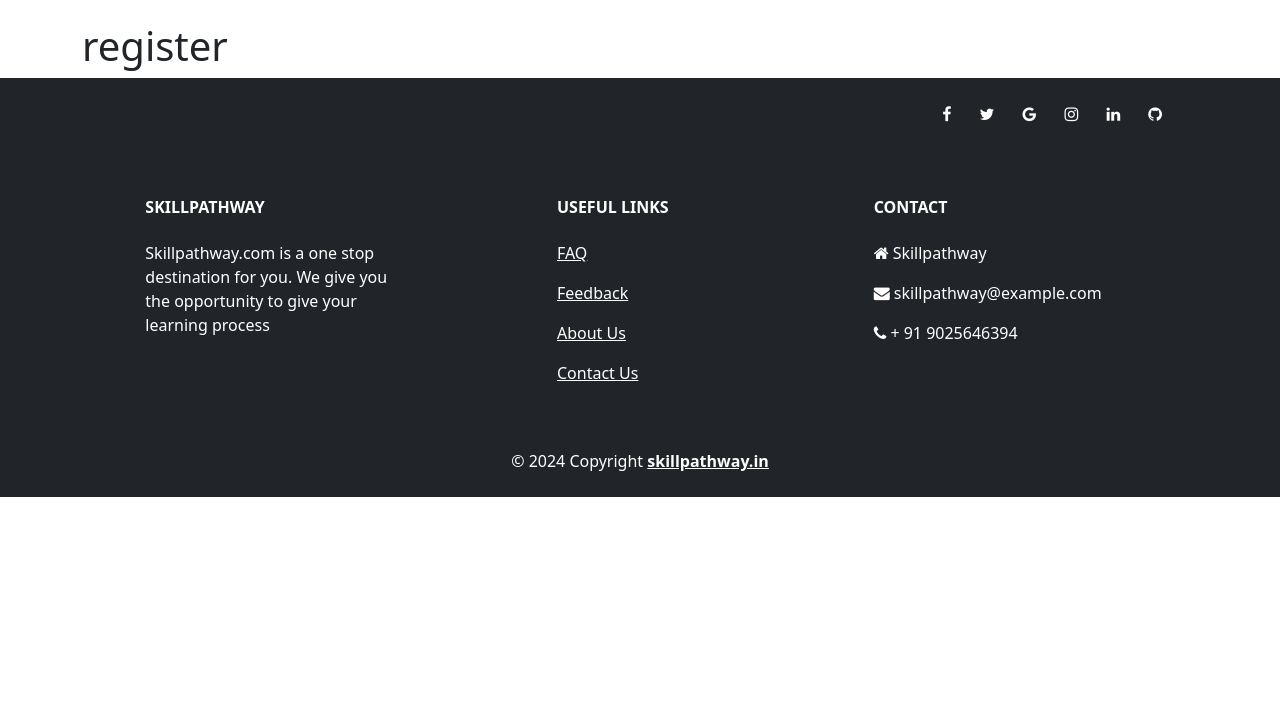
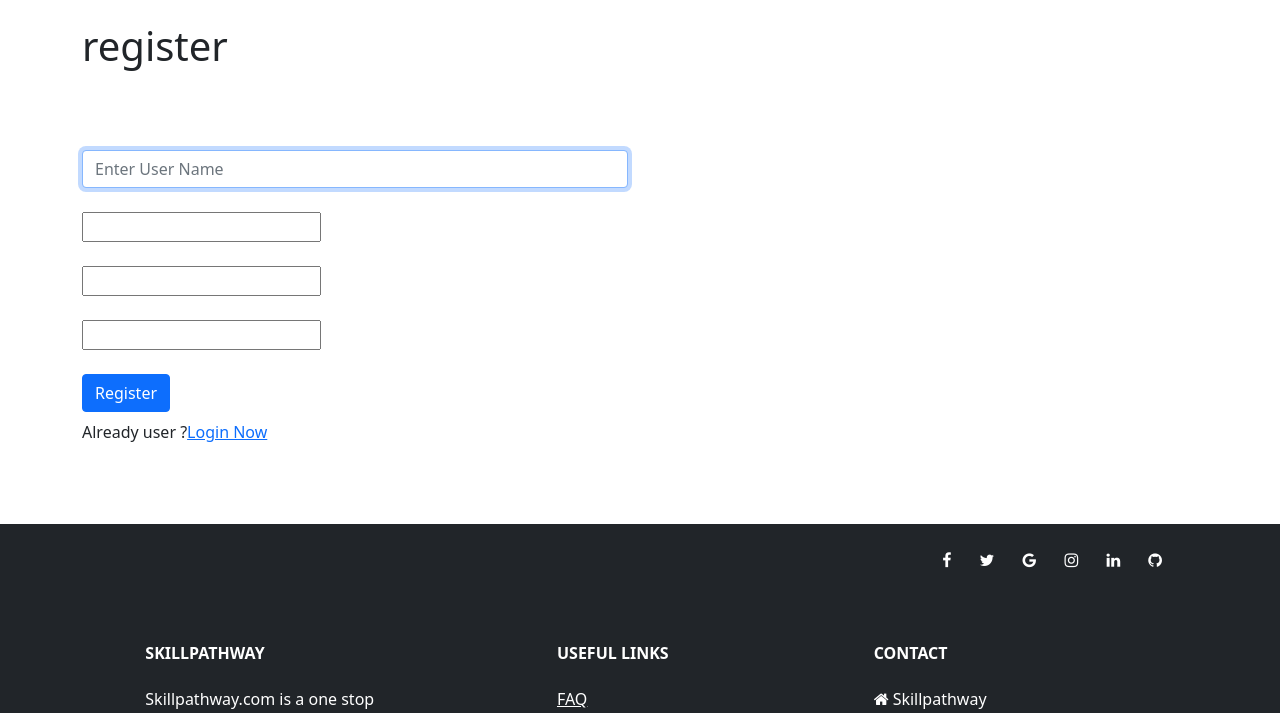
Before and after one commit to Ravichandran7/skillpath, a Django app: page /register in a window 1280 px wide. Shown: the part 56-769 px from the top of the page. Run offline with Django 5.2, Linux system fonts and the light colour scheme.

Commit message:
up to register

```diff
--- /dev/null
+++ b/myProject/myApp/form.py
@@ -0,0 +1,9 @@
+from django import forms
+from django.contrib.auth.forms import UserCreationForm
+from .models import User
+
+class CustomUserForm(UserCreationForm):
+    username=forms.CharField(widget=forms.TextInput(attrs={'class':'form-control','placeholder':'Enter User Name'}))
+    class Meta:
+        model=User
+        fields=['username','email','password1','password2' ]
--- a/myProject/myApp/models.py
+++ b/myProject/myApp/models.py
@@ -1,4 +1,5 @@
 from django.db import models
+from django.contrib.auth.models import User
 import datetime
 import os
 
--- a/myProject/myApp/templates/myApp/register.html
+++ b/myProject/myApp/templates/myApp/register.html
@@ -10,4 +10,29 @@ Skillpathway
         <div class="col-12"><h1><h1>register</h1></h1></div>
     </div>
 </div>
+    <section class="py-4 my-5">
+        <div class="container">
+            <div class="row">
+                <div class="col-6">
+                    <form method="post" action="">
+                        {% csrf_token %}
+                        <div class="mb-4">
+                            {{form.username}}
+                        </div>
+                        <div class="mb-4">
+                            {{form.email}}
+                        </div>
+                        <div class="mb-4">
+                            {{form.password1}}
+                        </div>
+                        <div class="mb-4">
+                            {{form.password2}}
+                        </div>
+                        <button type="submit" class="btn btn-primary">Register</button>
+                    </form>
+                    <p class="my-2">Already user ?<a href="#">Login Now</a></p>
+                </div>
+            </div>
+    </section>
+</div>
 {% endblock content %}
--- a/myProject/myApp/views.py
+++ b/myProject/myApp/views.py
@@ -1,5 +1,6 @@
 from django.shortcuts import render, redirect
-from .models import Courses, Catagory
+from myApp.form import CustomUserForm
+from .models import  Courses, Catagory
 from django.contrib import messages
 
 def home(request):
@@ -7,7 +8,8 @@ def home(request):
     return render(request, "myApp/index.html",{"courses":courses})
 
 def register(request):
-    return render(request, "myApp/register.html")
+    form=CustomUserForm()
+    return render(request, "myApp/register.html",{'form':form})
 
 def courses(request):
     categories = Catagory.objects.filter(status=0)
```
